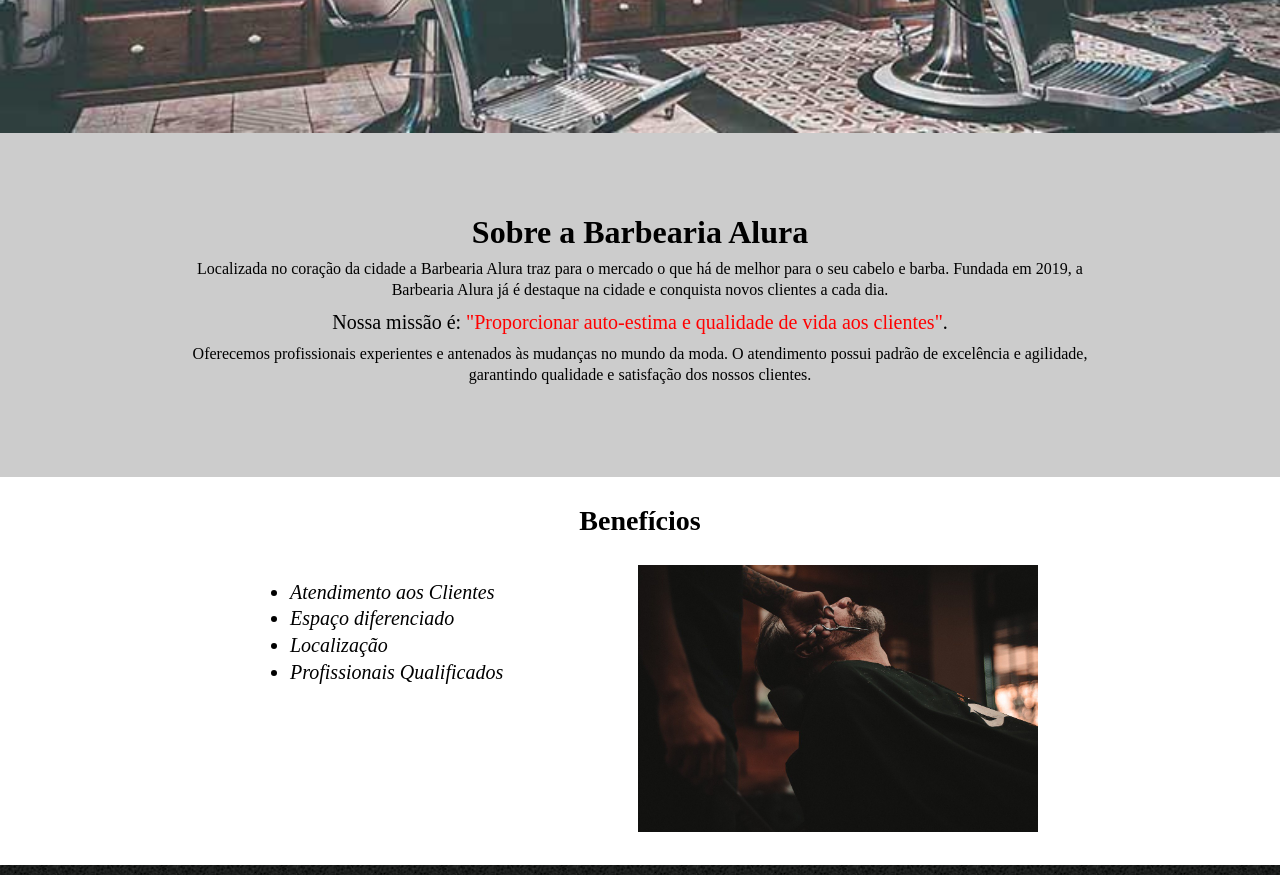
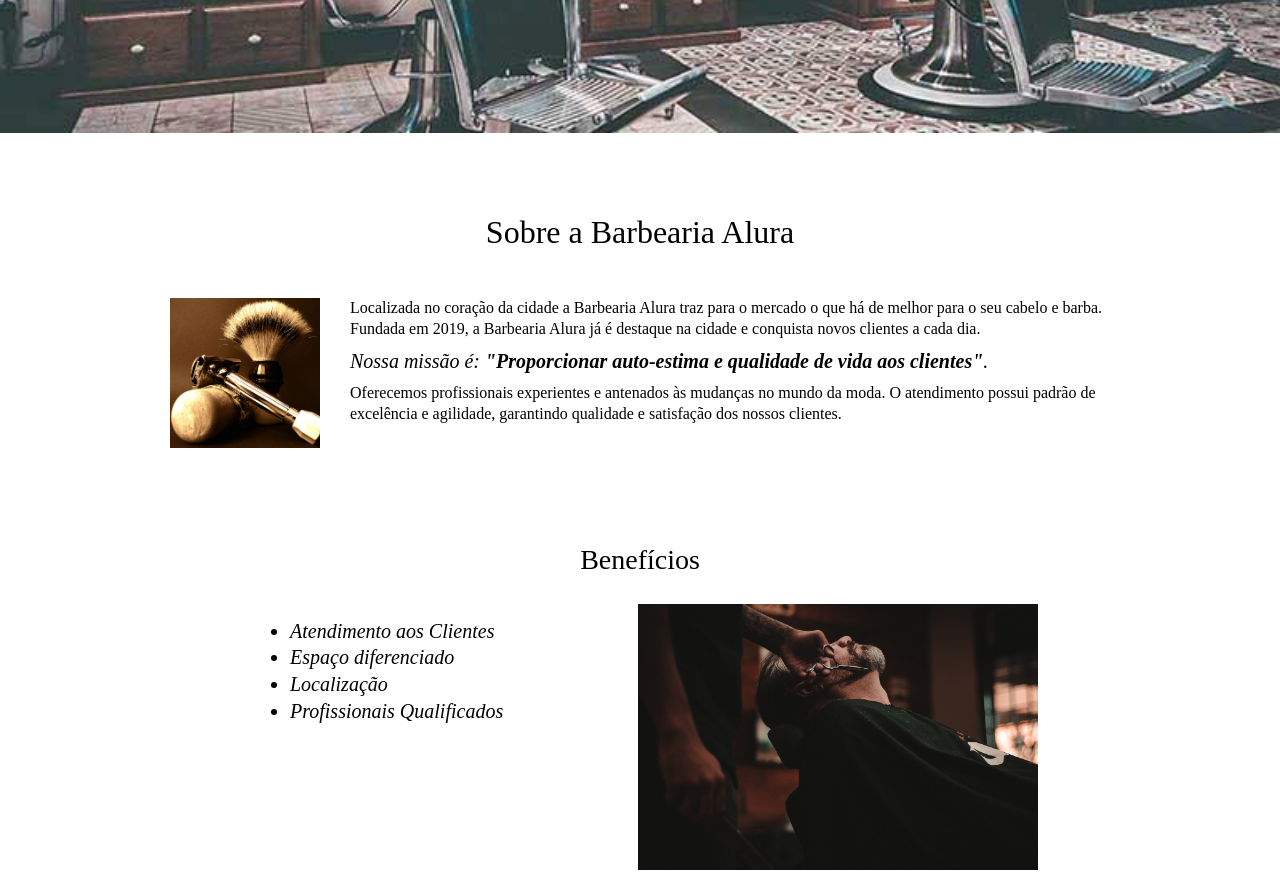
Before and after one commit to joaoiacillo/oracle-next-education, a plain HTML site: page cursos-HTML-CSS/index.html in a window 1280 px wide. Shown: the part 640-1515 px from the top of the page. Drawn offline with Linux system fonts and the light colour scheme.

Commit message:
🎨 Re-style Index Page

```diff
--- a/cursos-HTML-CSS/css/index.css
+++ b/cursos-HTML-CSS/css/index.css
@@ -1,11 +1,11 @@
 /* || Common || */
 
-p {
-    text-align: center;
+em {
+    font-style: italic;
 }
 
 em strong {
-    color: #ff0000;
+    font-weight: bold;
 }
 
 /* || Banner || */
@@ -14,20 +14,25 @@ em strong {
     width: 100%;
 }
 
-/* || Main Section || */
+/* || About Section || */
 
-main {
-    background: #cccccc;
+.about {
     padding: 80px 0;
 }
 
-main h2 {
+.about .utensils {
+    width: 150px;
+    margin: 0 30px 0 0;
+    float: left;
+}
+
+.about h2 {
+    margin: 0 0 50px;
     text-align: center;
     font-size: 32px;
-    font-weight: bold;
 }
 
-main p {
+.about p {
     margin: 1.2% 0;
     line-height: 1.3rem;
 }
@@ -47,7 +52,6 @@ main p {
     margin: 0 0 30px 0;
     text-align: center;
     font-size: 28px;
-    font-weight: bold;
 }
 
 #benefits ul {
--- a/cursos-HTML-CSS/index.html
+++ b/cursos-HTML-CSS/index.html
@@ -9,7 +9,7 @@
         <link rel="stylesheet" href="css/style.css" />
         <link rel="stylesheet" href="css/index.css" />
     </head>
-    <body class="gray">
+    <body>
         <header>
             <div class="container">
                 <h1>
@@ -28,15 +28,22 @@
 
         <img src="./imgs/banner.jpg" alt="cadeiras de barbearia" id="banner" />
 
-        <main class="container">
+        <main>
+            <section class="about container">
                 <h2>Sobre a Barbearia Alura</h2>
+
+                <img
+                    src="imgs/utensils.jpg"
+                    class="utensils"
+                    alt="barb utensils"
+                />
 
                 <p>
                     Localizada no coração da cidade a
-                <strong>Barbearia Alura</strong> traz para o mercado o que há de
-                melhor para o seu cabelo e barba. Fundada em 2019, a Barbearia
-                Alura já é destaque na cidade e conquista novos clientes a cada
-                dia.
+                    <strong>Barbearia Alura</strong> traz para o mercado o que
+                    há de melhor para o seu cabelo e barba. Fundada em 2019, a
+                    Barbearia Alura já é destaque na cidade e conquista novos
+                    clientes a cada dia.
                 </p>
 
                 <p id="mission">
@@ -50,12 +57,12 @@
                 </p>
 
                 <p>
-                Oferecemos profissionais experientes e antenados às mudanças no
-                mundo da moda. O atendimento possui padrão de excelência e
-                agilidade, garantindo qualidade e satisfação dos nossos
+                    Oferecemos profissionais experientes e antenados às mudanças
+                    no mundo da moda. O atendimento possui padrão de excelência
+                    e agilidade, garantindo qualidade e satisfação dos nossos
                     clientes.
                 </p>
-        </main>
+            </section>
 
             <section id="benefits">
                 <h3>Benefícios</h3>
@@ -73,6 +80,7 @@
                     alt="man having a beard cut"
                 />
             </section>
+        </main>
 
         <footer>
             <img src="imgs/logo-branco.png" alt="" />
```
Also changed, not shown: cursos-HTML-CSS/imgs/utensils.jpg (added). Lines whose indentation alone changed are shown as unchanged.
